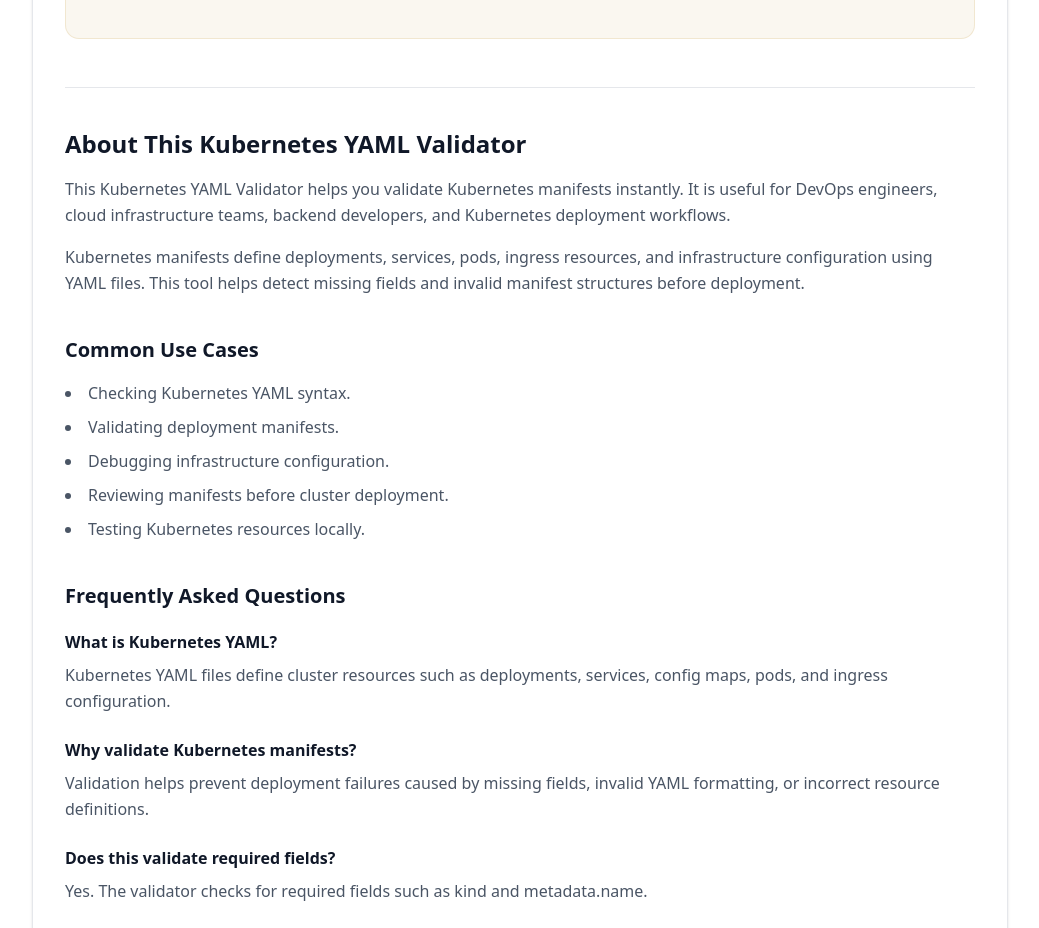
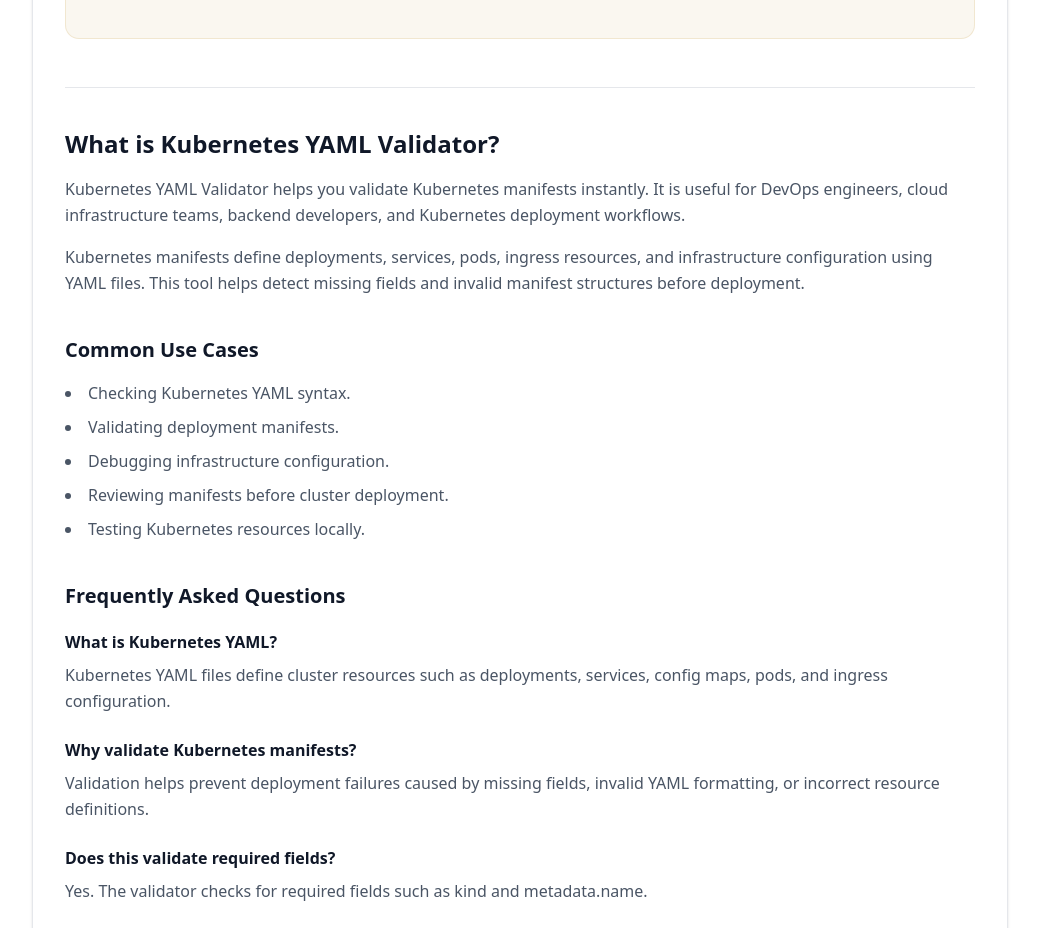
Before and after one commit to vaarunsonawwane-ops/yoryantra-new, a Next.js app: page /tools/kubernetes-yaml-validator in a window 1280 px wide. Shown: the part 1000-1928 px from the top of the page, without its empty margins (120-1159 px from the left). Built offline with nearby package versions, Linux system fonts and the light colour scheme.

Commit message:
Kubernetes YAML Validator ToolClient.tsx

```diff
--- a/app/tools/kubernetes-yaml-validator/ToolClient.tsx
+++ b/app/tools/kubernetes-yaml-validator/ToolClient.tsx
@@ -139,11 +139,11 @@ metadata:
       <section className="mt-12 border-t border-gray-200 pt-10 space-y-10">
         <div>
           <h2 className="text-2xl font-semibold text-gray-900">
-            About This Kubernetes YAML Validator
+            What is Kubernetes YAML Validator?
           </h2>
 
           <p className="mt-4 text-gray-600 leading-relaxed">
-            This Kubernetes YAML Validator helps you validate Kubernetes manifests instantly. It is useful for DevOps engineers, cloud infrastructure teams, backend developers, and Kubernetes deployment workflows.
+            Kubernetes YAML Validator helps you validate Kubernetes manifests instantly. It is useful for DevOps engineers, cloud infrastructure teams, backend developers, and Kubernetes deployment workflows.
           </p>
 
           <p className="mt-4 text-gray-600 leading-relaxed">
```
